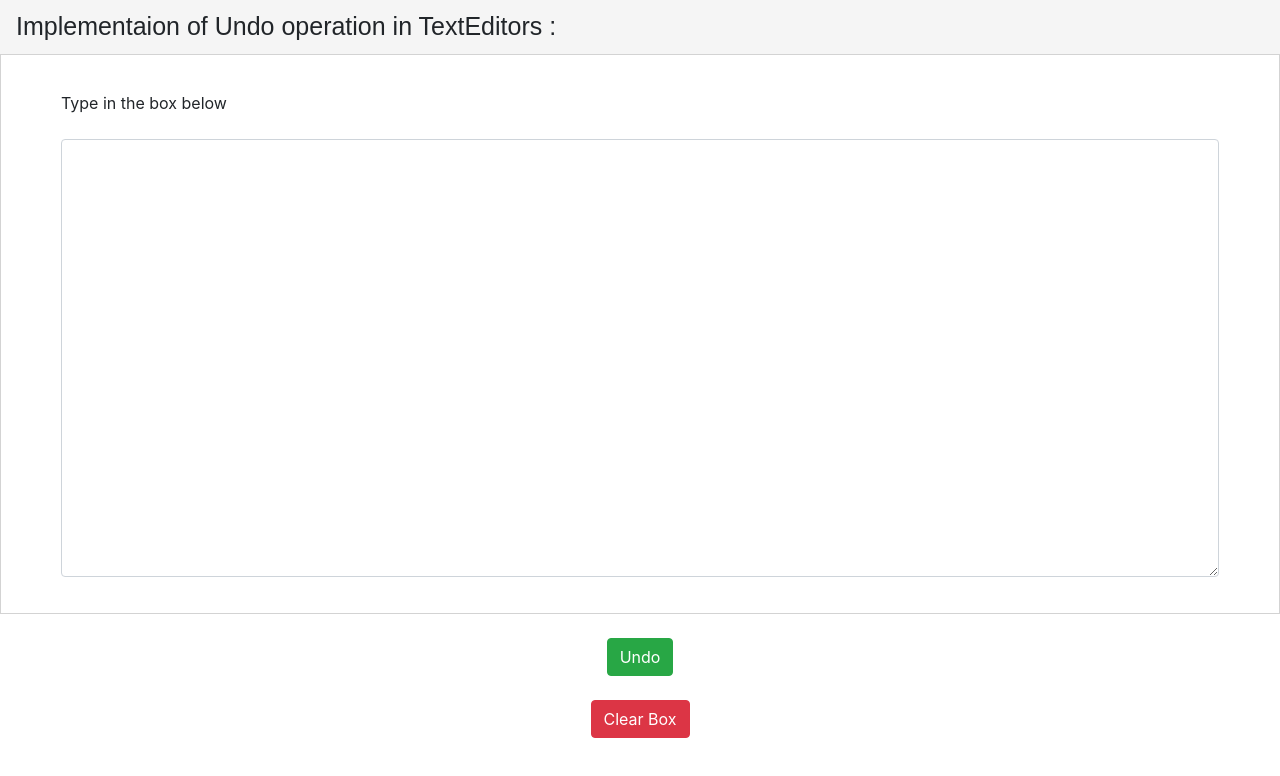
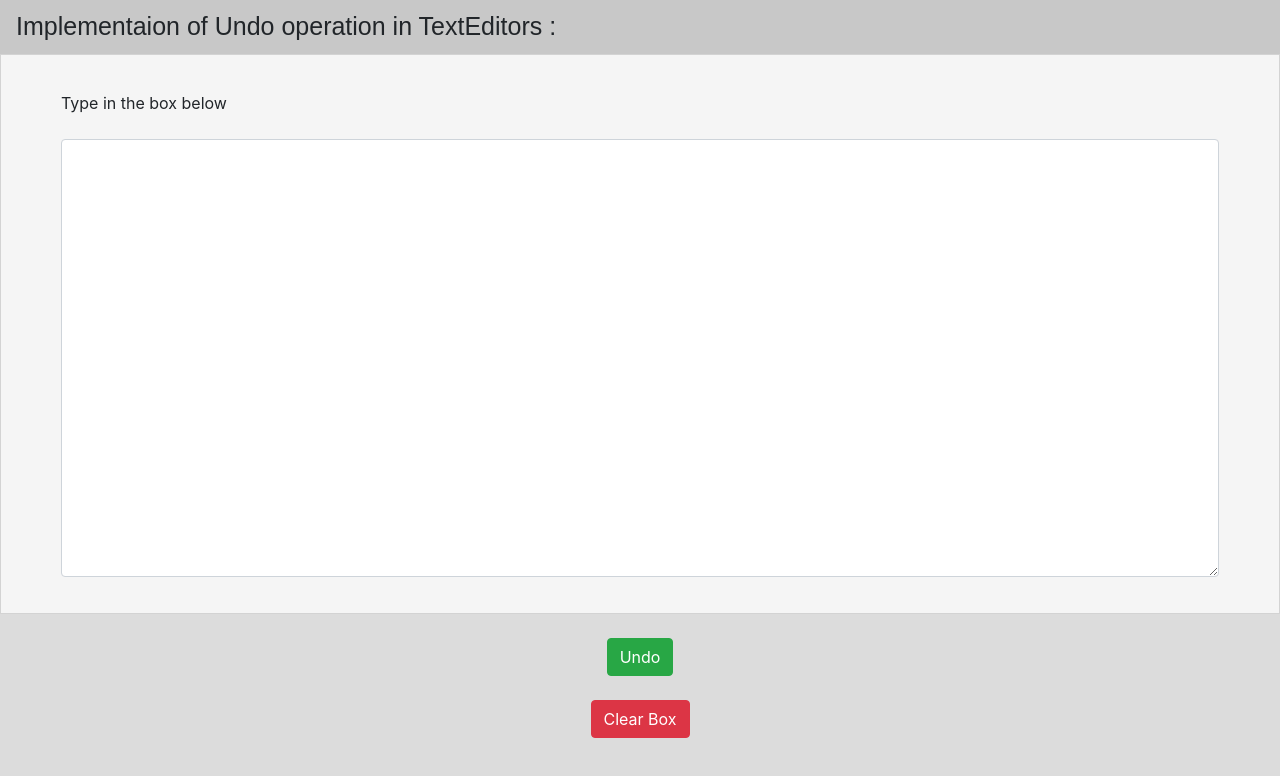
Before and after one commit to harshitmuhal/TextEditor, a plain HTML site: page index.html in a window 1280 px wide. Drawn offline with nearby package versions, Linux system fonts and the light colour scheme.

Commit message:
Add files via upload

```diff
--- a/index.html
+++ b/index.html
@@ -14,19 +14,19 @@
 </head>
 
 <body>
-    <nav class="navbar navbar-light " style="font-size: 25px; font-family: sans-serif; background-color: whitesmoke;">
+    <nav class="navbar navbar-light " style="font-size: 25px; font-family: sans-serif; background-color:  #c8c8c8;">
         Implementaion of Undo operation in TextEditors :
     </nav>
     <div id="container">
-        <div class="text_box" style="padding: 60px">
+        <div class="text_box" style="padding: 60px ; background-color:  #f5f5f5">
             Type in the box below
             <br><br>
-            <textarea class="form-control" id="comment" style="height: 100%;">
+            <textarea class="form-control" id="comment" style="height: 100%; background-color:  ##e8e8e8">
             </textarea>
         </div>
     </div>
 
-    <div>
+    <div style="background-color:#dcdcdc" id="buttonarea">
         <br>
         <button type="button" class="btn btn-success" id="undo">Undo</button>
         <br>
--- a/style.css
+++ b/style.css
@@ -20,6 +20,11 @@ body {
     margin: 0 auto;
 }
 
+#buttonarea{
+    width: 100%;
+    height: 30%;
+}
+
 #undo{
     margin:auto;
     display:block;
```
